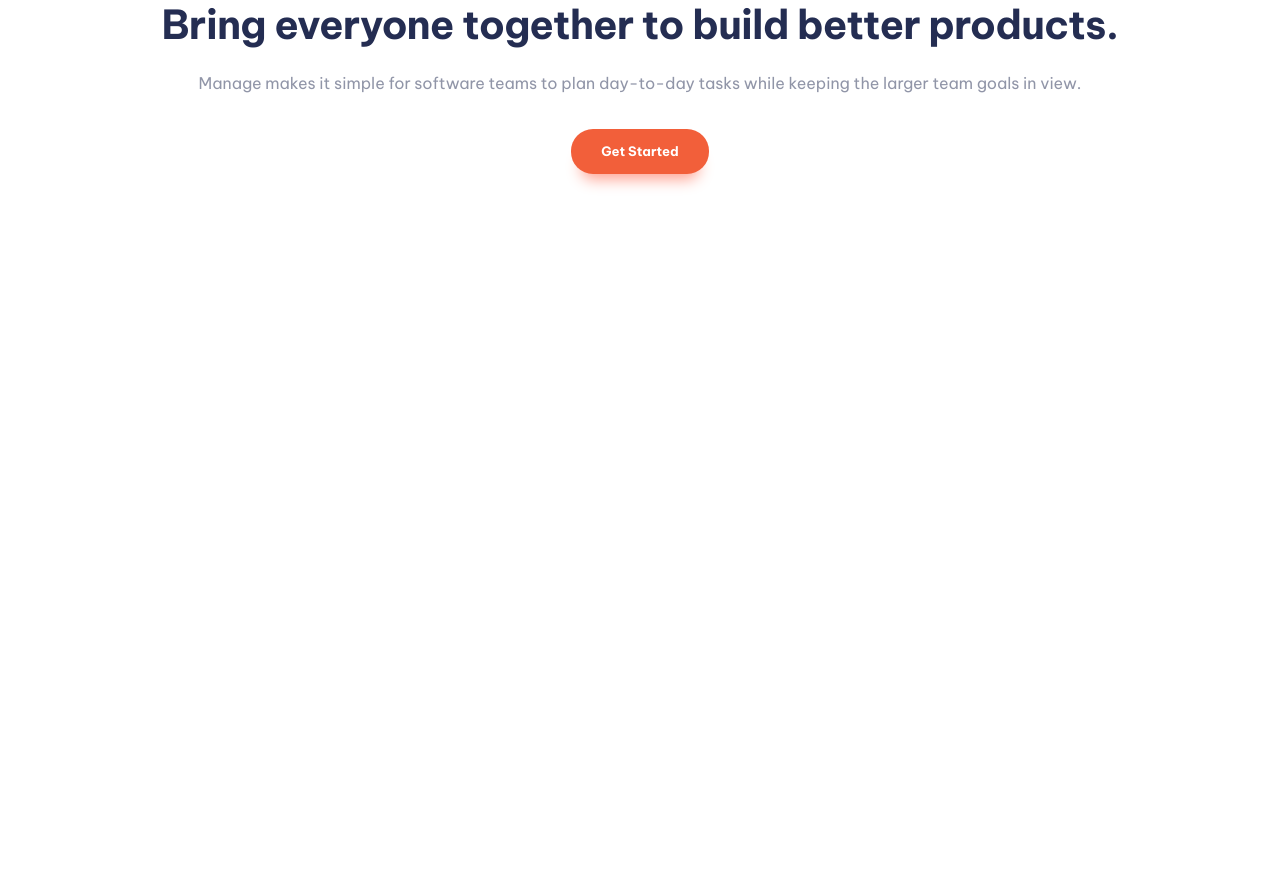
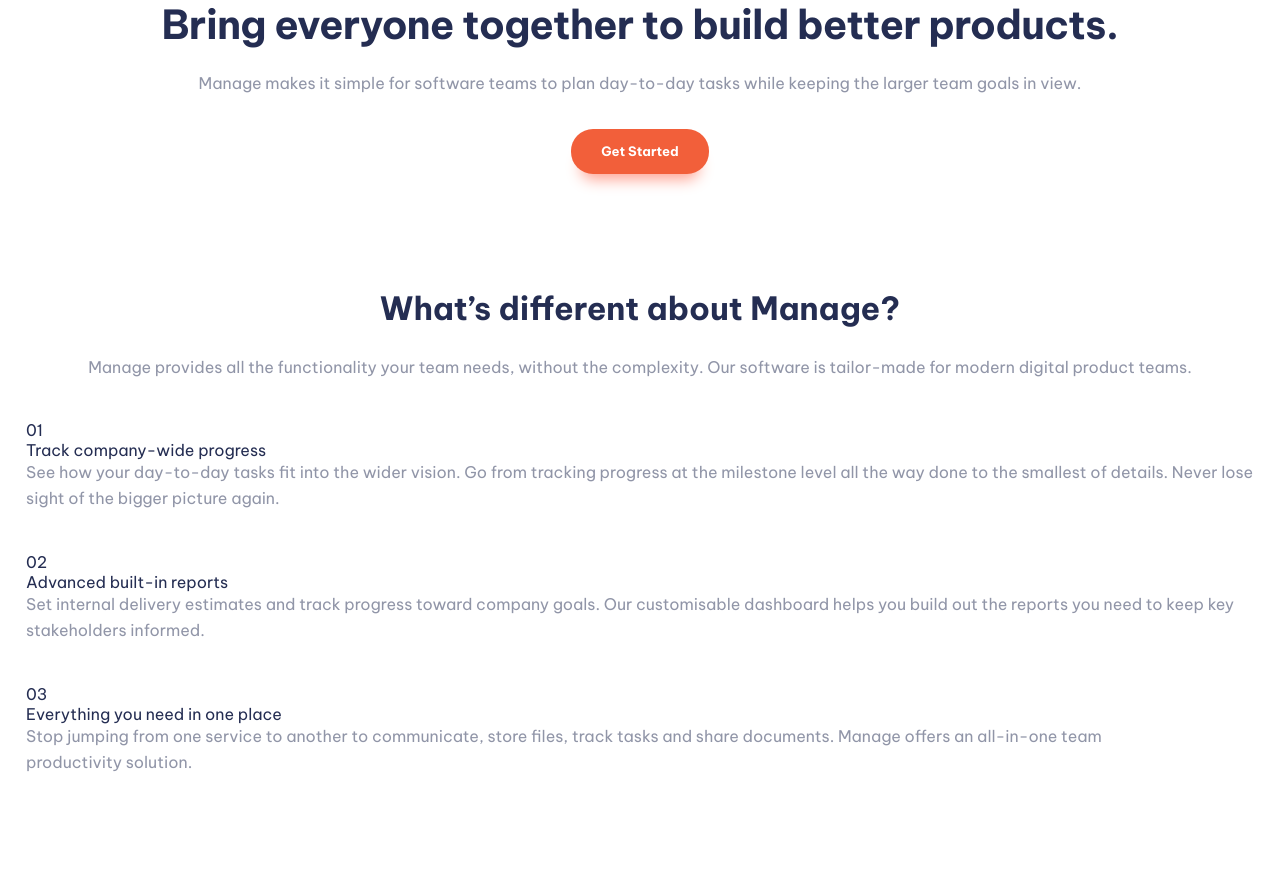
Before and after one commit to dan-nitu/manage-landing-page, a website: page index.html in a window 1280 px wide. Shown: the part 626-1514 px from the top of the page. Before the commit the page ends 912 px from the top, so only its background shows below. Drawn offline with Linux system fonts and the light colour scheme.

Commit message:
features section WIP

```diff
--- a/assets/css/_layout.scss
+++ b/assets/css/_layout.scss
@@ -7,5 +7,9 @@ html {
 }
 
 section {
-  padding: 56px 26px 112px 26px;
+  padding: 0 26px 112px 26px;
+
+  &:first-of-type {
+    padding-top: 56px;
+  }
 }
--- a/assets/css/_typography.scss
+++ b/assets/css/_typography.scss
@@ -85,7 +85,13 @@ $text-presets: (
 h1 {
   @include text-preset(2);
 }
+h2 {
+  @include text-preset(3);
+}
 p {
   @include text-preset(4-regular);
   opacity: 0.5;
 }
+p.bigger {
+  @include text-preset(4-regular);
+}
--- a/assets/css/style.scss
+++ b/assets/css/style.scss
@@ -22,3 +22,19 @@
     }
   }
 }
+
+.features {
+  display: grid;
+  gap: 40px;
+
+  .features-content {
+    display: grid;
+    gap: 24px;
+    text-align: center;
+  }
+
+  .features-list {
+    display: grid;
+    gap: 40px;
+  }
+}
--- a/index.html
+++ b/index.html
@@ -28,5 +28,51 @@
         <a href="#" class="button">Get Started</a>
       </div>
     </section>
+
+    <section class="features">
+      <div class="features-content">
+        <h2>What’s different about Manage?</h2>
+        <p>
+          Manage provides all the functionality your team needs, without the
+          complexity. Our software is tailor-made for modern digital product
+          teams.
+        </p>
+      </div>
+      <div class="features-list">
+        <div class="feature-item">
+          <div class="feature-item-header">
+            <span>01</span>
+            <h4>Track company-wide progress</h4>
+          </div>
+          <p>
+            See how your day-to-day tasks fit into the wider vision. Go from
+            tracking progress at the milestone level all the way done to the
+            smallest of details. Never lose sight of the bigger picture again.
+          </p>
+        </div>
+        <div class="feature-item">
+          <div class="feature-item-header">
+            <span>02</span>
+            <h4>Advanced built-in reports</h4>
+          </div>
+          <p>
+            Set internal delivery estimates and track progress toward company
+            goals. Our customisable dashboard helps you build out the reports
+            you need to keep key stakeholders informed.
+          </p>
+        </div>
+        <div class="feature-item">
+          <div class="feature-item-header">
+            <span>03</span>
+            <h4>Everything you need in one place</h4>
+          </div>
+          <p>
+            Stop jumping from one service to another to communicate, store
+            files, track tasks and share documents. Manage offers an all-in-one
+            team productivity solution.
+          </p>
+        </div>
+      </div>
+    </section>
   </body>
 </html>
```
Also changed, not shown: assets/css/style.css, 1 other file.
